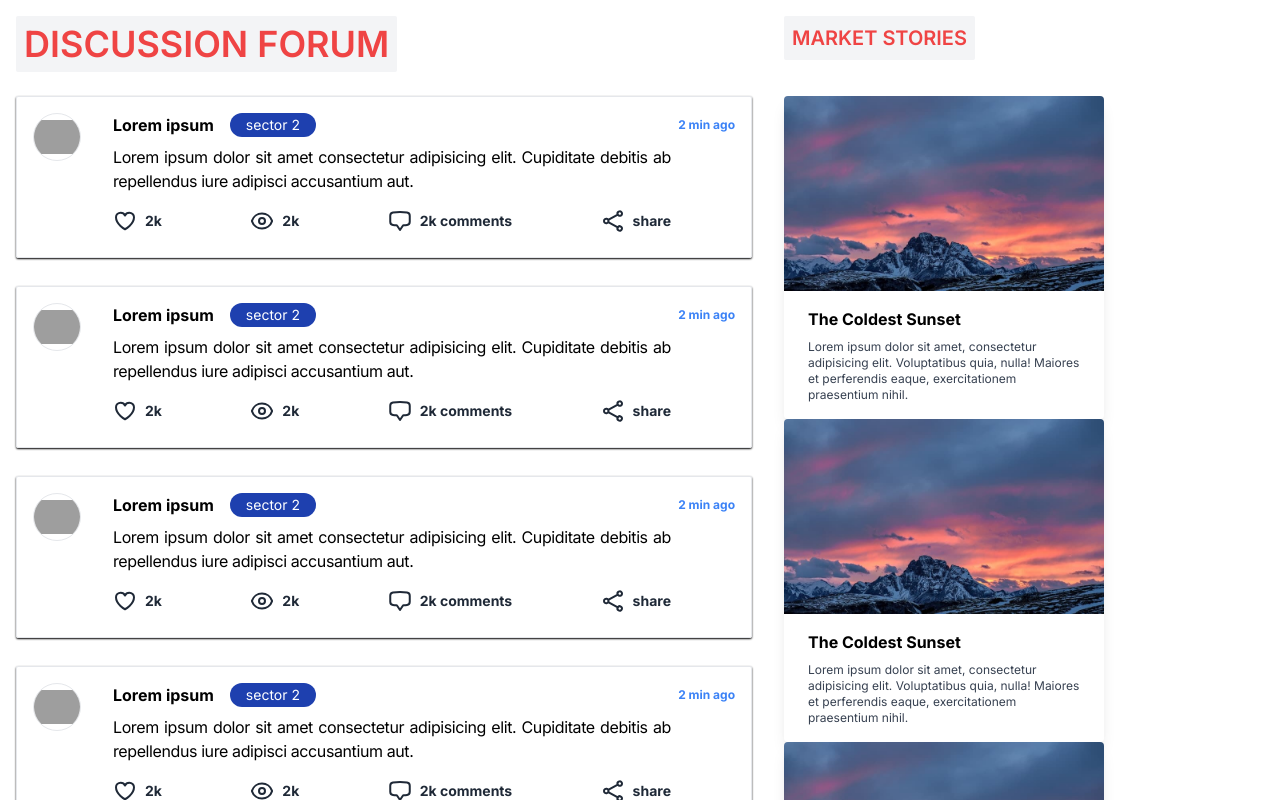
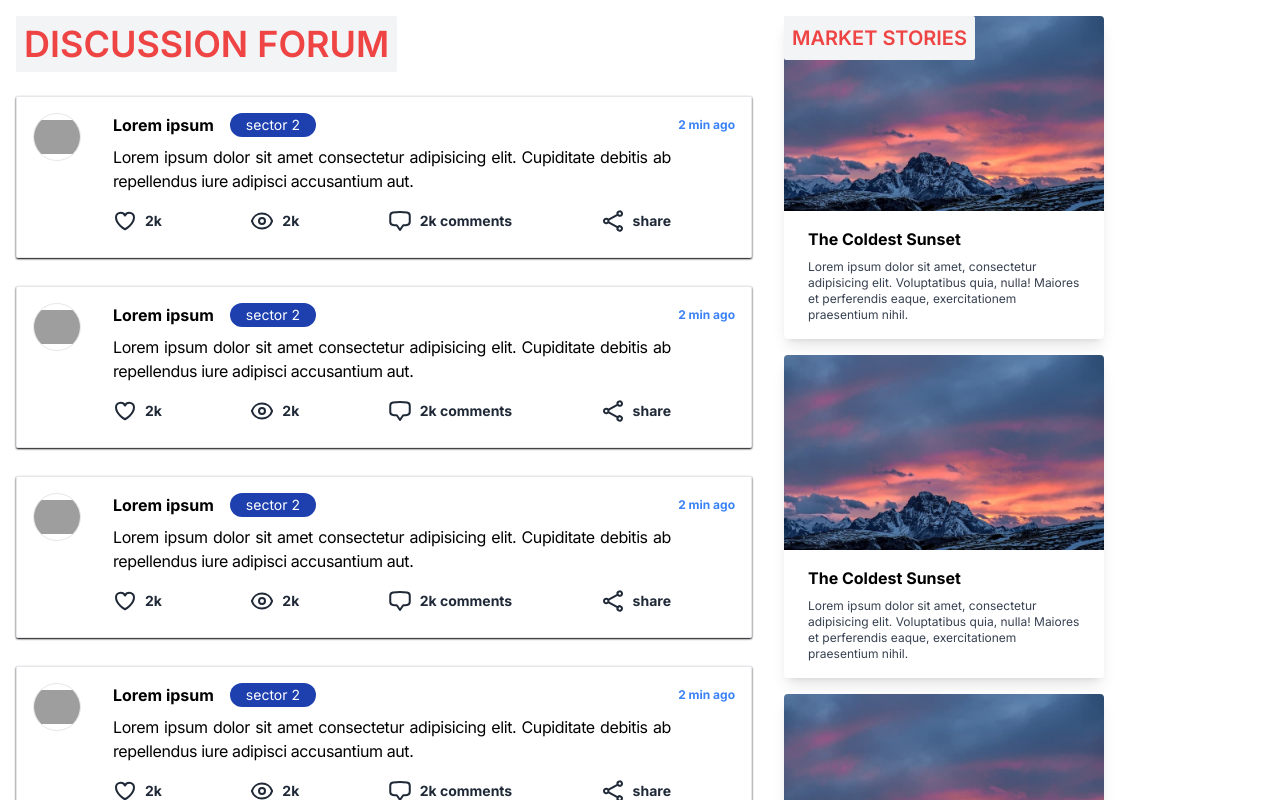
Before and after one commit to Avijit-Sarkar/goindiastocks-next-frontend, a Next.js app: page / in a window 1280 px wide. Shown: the top 800 px of the page. Built offline with nearby package versions, Linux system fonts and the light colour scheme; grey boxes are pictures that could not be loaded.

Commit message:
designing the stories

```diff
--- a/src/components/Stories.tsx
+++ b/src/components/Stories.tsx
@@ -5,7 +5,7 @@ interface StoriesProps {}
 
 const Stories: FC<StoriesProps> = ({}) => {
   return (
-    <div className="px-4 mt-24">
+    <div className="px-4 ">
       <Story />
       <Story />
       <Story />
--- a/src/components/Story.tsx
+++ b/src/components/Story.tsx
@@ -4,7 +4,7 @@ interface StoryProps {}
 
 const Story: FC<StoryProps> = ({}) => {
   return (
-    <div className="max-w-xs rounded overflow-hidden shadow-lg">
+    <div className="max-w-xs mt-4 rounded overflow-hidden shadow-lg">
       <img className="w-full" src="/story-image.jpg" alt="" />
       <div className="px-6 py-4">
         <div className="font-bold text-md mb-2">The Coldest Sunset</div>
```
